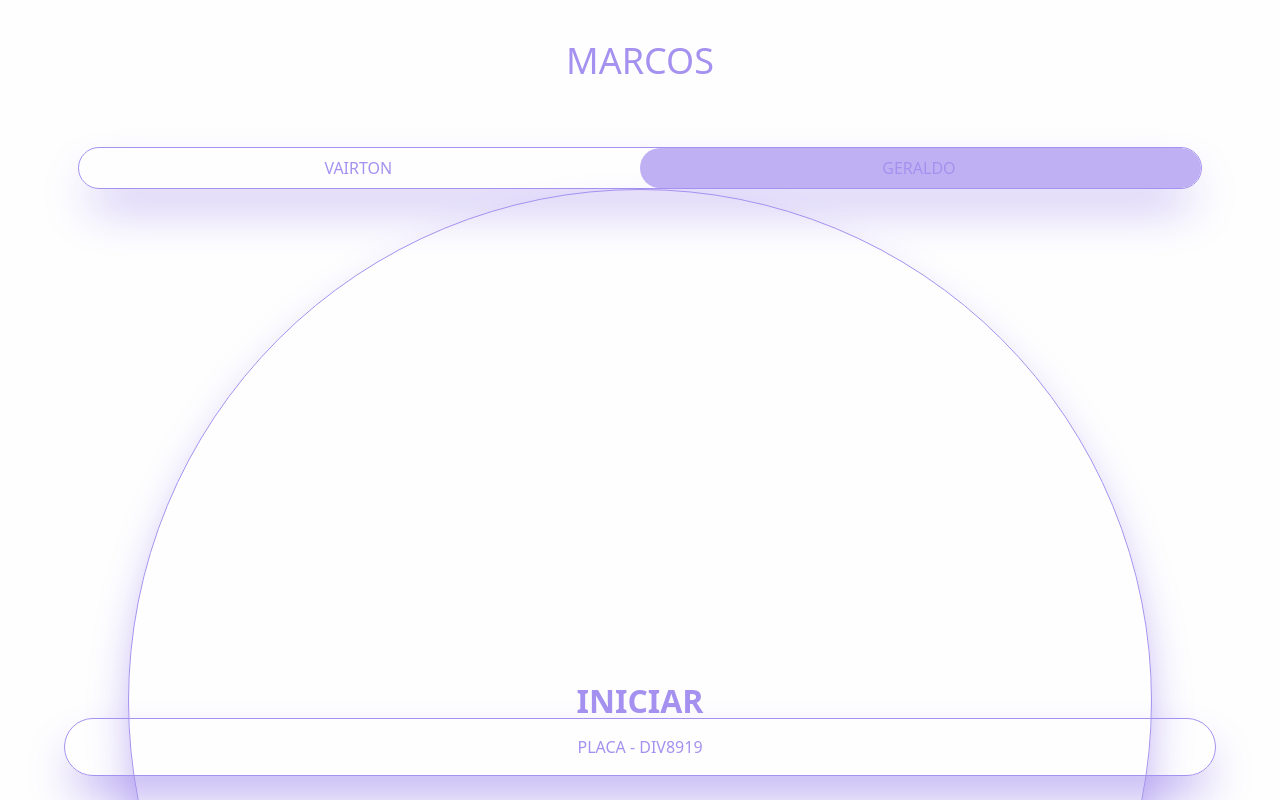
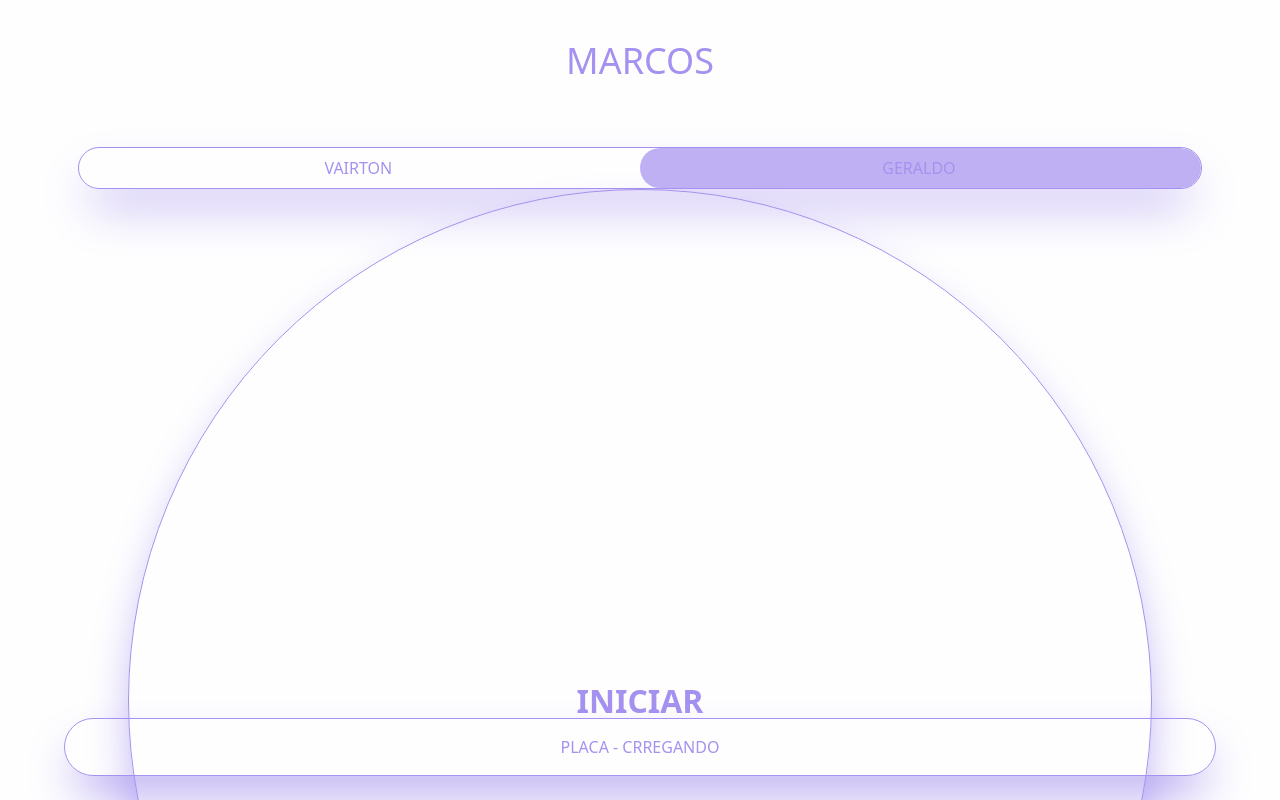
Before and after one commit to Marcos-Allan/delivery, a React (Vite) app: page / in a window 1280 px wide. Shown: the top 800 px of the page. Built offline with nearby package versions, Linux system fonts and the light colour scheme; no server answers.

Commit message:
Update add for some backend routes

```diff
--- a/package.json
+++ b/package.json
@@ -11,6 +11,7 @@
   },
   "dependencies": {
     "@tailwindcss/vite": "^4.1.18",
+    "axios": "^1.13.6",
     "react": "^19.2.0",
     "react-dom": "^19.2.0",
     "react-icons": "^5.5.0",
--- a/src/Pages/Deliveries.jsx
+++ b/src/Pages/Deliveries.jsx
@@ -1,24 +1,41 @@
+//IMPORTAÇÃO DAS  BILBIOTECAS
 import { useEffect, useState } from "react";
-
+import api from "../services/api";
 import { useNavigate } from "react-router";
 
+//IMPORTAÇÃO DOS ÍCONES
 import { FaMapLocationDot } from "react-icons/fa6";
 
-import '../App.css'
-
+//IMPORTAÇÃO DOS COMPONENTES
 import Loading from "../Components/Loading";
 
 export default function Deliveries() {
 
+    //UTILIZAÇÃO DA BIBLIOTECA DE NAVEGAÇÃO
     const navigate = useNavigate()
 
+    //UTILIZAÇÃO DE ESTADOS PARA CONTROLAR AS VARIÁVEIS DO COMPONENTE
     const [time, setTime] = useState()
     const [driver, setDriver] = useState(localStorage.getItem('driver_lavanderia_brilhante') !== null ? localStorage.getItem('driver_lavanderia_brilhante') : 'Marcos')
     const [loading, setloading] = useState(false)
+    const [orders, setOrders] = useState([])
+    const [licensePlate, setLicensePlate] = useState(localStorage.getItem('vehicle_lavanderia_brilhante') !== null ? localStorage.getItem('vehicle_lavanderia_brilhante') : 'Crregando')
 
+    //FUNÇÃO RESPONSÁVEL POR TENTA PEGARR OS PEDIDOS DDO
+    function getOrders() {
+        api.get('/orders')
+        .then((res) => {
+            console.log(res.data)
+            setOrders(res.data)
+        })
+        .catch((err) => console.log(err))
+    }
+
+    //FUNÇÃO CHAMADA TODA VEZ QUE O COMPONENTE É RENDERIZADO, PARA PEGAR AS INFORMAÇÕES DO PEDIDO E DO MOTORISTA
     useEffect(() => {
         setTime(localStorage.getItem("LB_DELIVERY"))
         setDriver(localStorage.getItem("driver_lavanderia_brilhante"))
+        getOrders()
     },[])
 
   return (
@@ -51,18 +68,22 @@ export default function Deliveries() {
                 </div>
             </div>
 
+            {
+                orders.map((item, index) => (
                         <div
                             onClick={() => {
-                    navigate('/order/2')
+                                navigate(`/order/${item._id}`)
                             }}
                             className={`flex items-center justify-center w-[90%] bg-white h-20 px-3 py-2 rounded-xl border-2 border-[#a591ef] outline outline-white mb-4 shadow-2xl shadow-[#a591ef]`}
                         >
                             <FaMapLocationDot className={`w-[20%] text-[40px] text-[#a591ef] mr-4`} />
                             <div className={`flex flex-col items-start justify-between truncate w-[80%]`}>
-                    <p className={`font-bold truncate text-[#a591ef] text-[16px] mb-1`}>trousseau - shopping iguatemi</p>
+                                <p className={`font-bold truncate text-[#a591ef] text-[16px] mb-1`}>{item.client} - {item.location}</p>
                                 <p className={`font-lighttruncate text-[#a591ef] text-[12px]`}>rua teodoro sampaio nº 2481</p>
                             </div>
                         </div>
+                    ))
+                }
 
                 <div className={`w-[90%] flex items-center mb-4 text-[#a591ef]`}>
                     <div className={`bg-[#a591ef] grow h-[0.2px]`}></div>
@@ -70,9 +91,11 @@ export default function Deliveries() {
                     <div className={`bg-[#a591ef] grow h-[0.2px]`}></div>
                 </div>
 
+                {
+                    orders.map((item, index) => (
                         <div
                             onClick={() => {
-                    navigate('/order/3')
+                                navigate(`/order/${item._id}`)
                             }}
                             className={`flex items-center justify-center w-[90%] bg-[#a591ef] h-20 px-3 py-2 rounded-xl border-2 border-[#a591ef] outline outline-white mb-4 shadow-2xl shadow-[#a591ef]`}
                         >
@@ -82,9 +105,12 @@ export default function Deliveries() {
                                 <p className={`font-lighttruncate text-white text-[12px]`}>rua teodoro sampaio nº 2469</p>
                             </div>
                         </div>
+                    ))
+                }
+
 
             <p className={`fixed bottom-0 mb-6 border-[1.5px] text-[#a591ef] border-[#a591ef] w-[90%] py-4 flex items-center justify-center rounded-[60px] shadow-2xl shadow-[#a591ef]`}>
-                placa - div8919
+                placa - {licensePlate}
             </p>
         </div>
     </>
--- a/src/Pages/Home.jsx
+++ b/src/Pages/Home.jsx
@@ -1,4 +1,5 @@
 import { useState, useEffect } from "react";
+import api from "../services/api";
 
 import { useNavigate } from "react-router";
 
@@ -10,9 +11,7 @@ export default function Home() {
 
   const navigate = useNavigate()
 
-  useEffect(() => {
-    localStorage.removeItem("LB_DELIVERY")
-  },[])
+
 
   function getTimerDelivery() {
     const now = new Date();
@@ -27,12 +26,31 @@ export default function Home() {
   }
 
   const [loading, setloading] = useState(false)
+  const [vehicles, setVehicles] = useState([])
+  const [vehiclesID, setVehiclesID] = useState(0)
   const [driver, setDriver] = useState(localStorage.getItem('driver_lavanderia_brilhante') !== null ? localStorage.getItem('driver_lavanderia_brilhante') : 'Marcos')
+  const [licensePlate, setLicensePlate] = useState(localStorage.getItem('vehicle_lavanderia_brilhante') !== null ? localStorage.getItem('vehicle_lavanderia_brilhante') : 'Crregando')
 
   function toggleDriver(drv) {
     localStorage.setItem('driver_lavanderia_brilhante', drv)
     setDriver(drv)
   }
+
+  function getVehicles() {
+    api.get('/vehicles')
+    .then((res) => {
+      console.log(res.data)
+      res.data.map((item) => {
+        setVehicles(prev => [...prev, item])
+      })
+    })
+    .catch((err) => console.log(err))
+  }
+
+  useEffect(() => {
+    localStorage.removeItem("LB_DELIVERY")
+    getVehicles()
+  },[])
 
   return (
     <>
@@ -66,8 +84,21 @@ export default function Home() {
           iniciar
         </div>
 
-        <p className={`fixed bottom-0 mb-6 border-[1.5px] text-[#a591ef] border-[#a591ef] w-[90%] py-4 flex items-center justify-center rounded-[60px] shadow-2xl shadow-[#a591ef]`}>
-          placa - div8919
+        <p
+          onClick={() => {
+            if(vehiclesID == 0) {
+              setVehiclesID(1)
+              localStorage.setItem('vehicle_lavanderia_brilhante', vehicles[1].license_plate)
+              setLicensePlate(vehicles[1].license_plate)
+            } else {
+              setVehiclesID(0)
+              localStorage.setItem('vehicle_lavanderia_brilhante', vehicles[0].license_plate)
+              setLicensePlate(vehicles[0].license_plate)
+            }
+          }}
+          className={`fixed bottom-0 mb-6 border-[1.5px] text-[#a591ef] border-[#a591ef] w-[90%] py-4 flex items-center justify-center rounded-[60px] shadow-2xl shadow-[#a591ef]`}
+        >
+          placa - {licensePlate}
         </p>
 
       </div>
--- a/src/Pages/Order.jsx
+++ b/src/Pages/Order.jsx
@@ -19,6 +19,7 @@ export default function Order() {
   const [time, setTime] = useState()
   const [driver, setDriver] = useState(localStorage.getItem('driver_lavanderia_brilhante') !== null ? localStorage.getItem('driver_lavanderia_brilhante') : 'Marcos')
   const [client, setClient] = useState({})
+  const [licensePlate, setLicensePlate] = useState(localStorage.getItem('vehicle_lavanderia_brilhante') !== null ? localStorage.getItem('vehicle_lavanderia_brilhante') : 'Crregando')
 
   useEffect(() => {
       getOrder()
@@ -122,7 +123,7 @@ export default function Order() {
 
         {loading == false && (
           <p className={`fixed bottom-0 mb-6 border-[1.5px] text-[#a591ef] border-[#a591ef] w-[90%] py-4 flex items-center justify-center rounded-[60px] shadow-2xl shadow-[#a591ef]`}>
-            placa - div8919
+            placa - {licensePlate}
           </p>
         )}
 
--- /dev/null
+++ b/src/services/api.js
@@ -0,0 +1,7 @@
+import axios from "axios";
+
+const api = axios.create({
+  baseURL: "https://delivery-back-fcfh.onrender.com",
+});
+
+export default api;
```
Also changed, not shown: 1 other file (tests, documents, lock files or other folders). Lines whose indentation alone changed are shown as unchanged.
